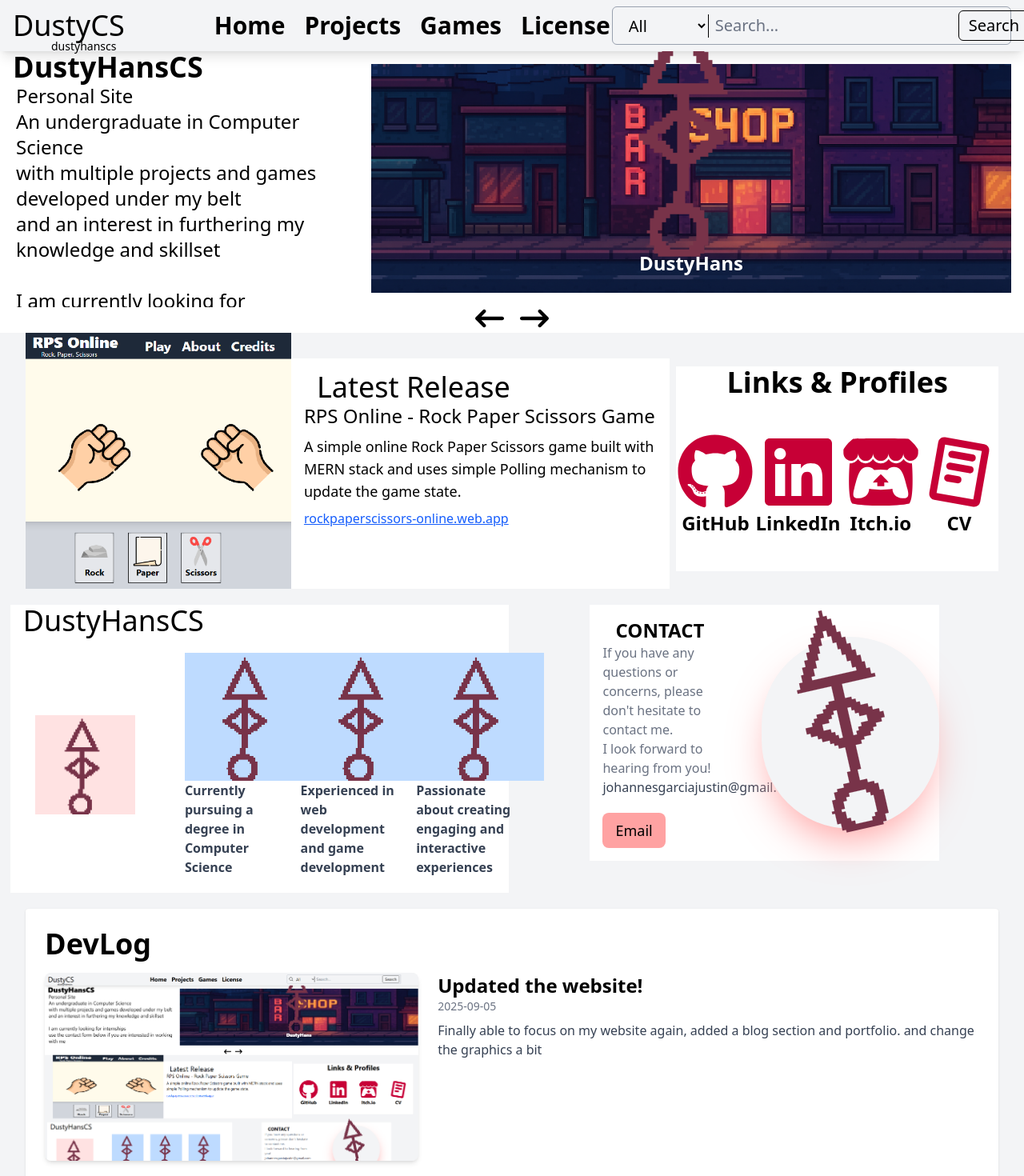
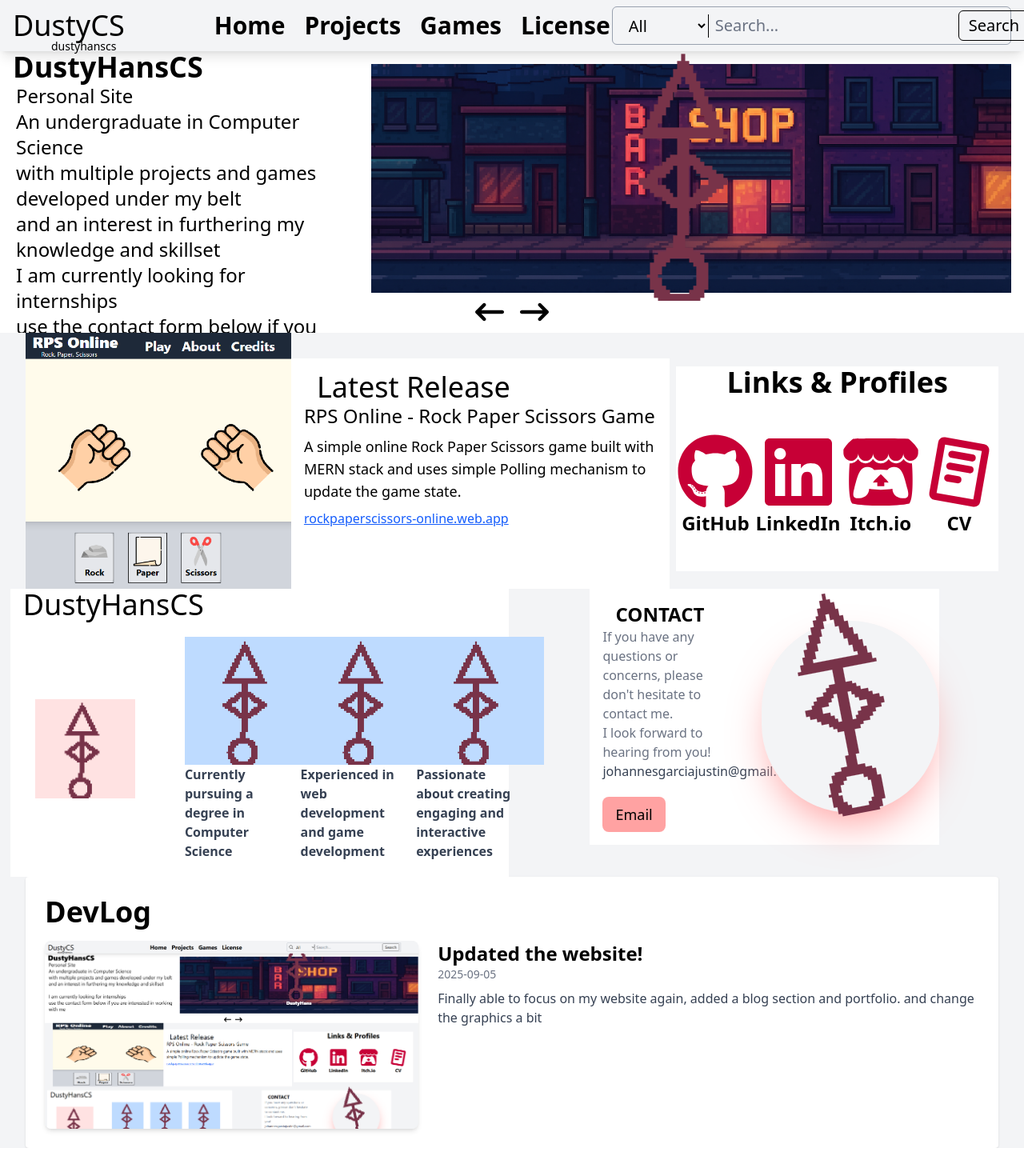
Before and after one commit to DustyCs/DustyCs.github.io, a React (Vite) app: page / in a window 1280 px wide. Shown: the top 1470 px of the page at 80% size. After the commit the page ends 1435 px from the top, so only its background shows below. Built offline with nearby package versions, Linux system fonts and the light colour scheme.

Commit message:
[DEV] Fixed problem with Introduction

```diff
--- a/src/features/home-page/components/SlideShow.jsx
+++ b/src/features/home-page/components/SlideShow.jsx
@@ -23,11 +23,13 @@ export default function ComponentSlider({ slides }) {
     const CurrentSlide = slides[current]; // component
 
   return (
-    <div className="h-[25rem] sm:h-[22rem] relative flex items-center ">
+    <div className="h-auto sm:h-[22rem] relative flex flex-col sm:flex-row items-center ">
         <div className='h-[100%] '>
             <CurrentSlide />
         </div>
-        <div className="absolute bottom-0 left-[50%] translate-x-[-50%] sm:flex sm:self-center sm:gap-5">
+        <div className="
+            flex mb-2 gap-5 items-center justify-center
+            sm:absolute bottom-0 left-[50%] sm:translate-x-[-50%] sm:flex sm:self-center sm:gap-5">
             <button className='text-4xl cursor-pointer ' onClick={prev}>
                 <FaArrowLeftLong />
             </button>
--- a/src/features/home-page/pages/HomePage.jsx
+++ b/src/features/home-page/pages/HomePage.jsx
@@ -16,22 +16,22 @@ import LatestRelease from '../components/LatestRelease'
 import LicenseToUse from '../components/LicenseToUse'
 
 function Introduction() {
-  return ( // just testing for now adding responsiveness
-    <div className="flex grow-0 overflow-hidden sm:h-[20rem] relative pointer-events-none
+  return (
+    <div className="flex grow-0 overflow-hidden sm:h-[100%] relative pointer-events-none
                     flex-col items-center sm:items-start sm:flex-row">
       <div className="text-2xl w-[100%] sm:w-[35%] flex px-4 z-10 flex-col">
         <div className='text-4xl font-extrabold'>DustyHansCS</div>
-        <div className='px-1'>
+        <div className='px-1 flex-wrap'>
           <p className="text-md">Personal Site</p>
           <p>An undergraduate in Computer Science</p>
           <p>with multiple projects and games developed under my belt</p>
           <p>and an interest in furthering my knowledge and skillset</p>
-          <br />
+          <br className='md:hidden 2xl:block' />
           <p>I am currently looking for internships</p>
           <p>use the contact form below if you are interested in working with me</p>
         </div>
       </div>
-      <div className="relative  sm:w-[65%] sm:h-full overflow-hidden">
+      <div className="relative sm:w-[65%] sm:h-full overflow-hidden">
         <div className='absolute bottom-0 right-[50%] translate-x-1/2 animate-bounce transition'>
           <img src={DustyCS} alt="" className='h-[8rem] sm:h-[17rem] md:h-[20rem]' />
           <div className='text-2xl font-extrabold text-white absolute -bottom-6 right-[50%] translate-x-1/2'>DustyHans</div>
@@ -87,16 +87,16 @@ export default function HomePage() {
   return (
     <div className='h-full'>
         <ComponentSlider slides={[Introduction, LatestProject, LatestGame]}/>
-        <div className='w-[100%] m-auto bg-gray-100'>
-          <div className='w-[95vw] m-auto grid grid-cols-1 md:grid-cols-[2fr_1fr] gap-2'>
+        <div className='w-[100%] sm:m-auto bg-gray-100'>
+          <div className='w-[95vw] sm:m-auto grid grid-cols-1 md:grid-cols-[2fr_1fr] gap-2'>
             <LatestRelease />
             <Portfoli />
           </div>
-          <div className='w-[98vw] m-auto grid mt-5 grid-cols-1 md:grid-cols-2 items-start gap-2'>
+          <div className='w-[98vw] sm:m-auto grid mt-5 grid-cols-1 md:grid-cols-2 items-start gap-2'>
             <AboutMe/>
             <ContactMe/>
           </div>
-          <div className='w-[95vw] m-auto mt-5 mb-5'>
+          <div className='w-[95vw] sm:m-auto mt-5 mb-5'>
             <Blog/>
           </div>
         </div>
```
